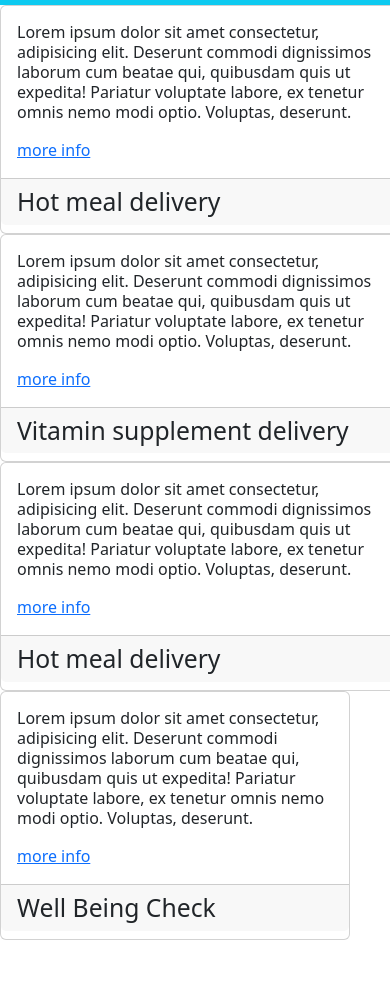
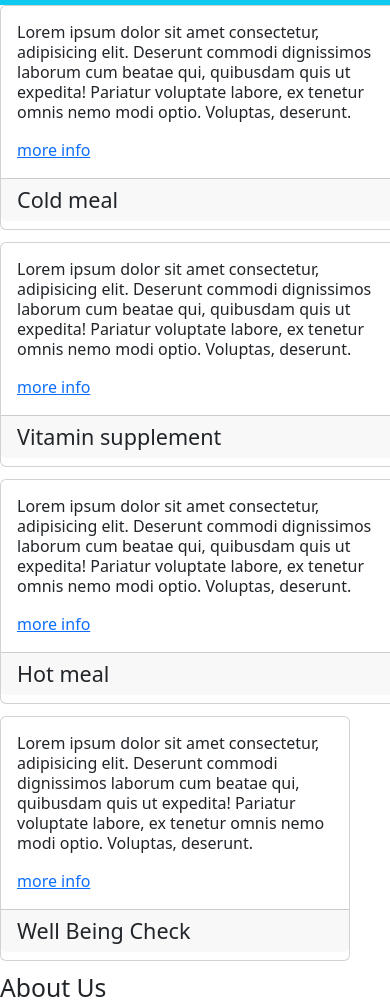
Before and after one commit to devDEVWENDY/liberty-phase1company, a plain HTML site: page index.html in a window 390 px wide. Shown: the part 56-1063 px from the top of the page. Before the commit the page ends 996 px from the top, so only its background shows below. Drawn offline with nearby package versions, Linux system fonts and the light colour scheme.

Commit message:
completed card responsive action; created About Us

```diff
--- a/index.html
+++ b/index.html
@@ -31,14 +31,14 @@
 
         <main>
             <section class="services">
-
+            <div class="card-group">
 
                 <div class="card" style="width: 400px" margin="10px">
                     <div class="card-body">
                       <p class="card-text lh-sm">Lorem ipsum dolor sit amet consectetur, adipisicing elit. Deserunt commodi dignissimos laborum cum beatae qui, quibusdam quis ut expedita! Pariatur voluptate labore, ex tenetur omnis nemo modi optio. Voluptas, deserunt.</p>
                       <a href="#" class="card-link">more info</a>
                     </div>
-                    <h2 class="card-footer">Hot meal delivery</h2>
+                    <h4 class="card-footer">Cold meal</h4>
                 </div>
 
                 <div class="card" style="width: 400px" margin="10px">
@@ -46,7 +46,7 @@
                       <p class="card-text lh-sm">Lorem ipsum dolor sit amet consectetur, adipisicing elit. Deserunt commodi dignissimos laborum cum beatae qui, quibusdam quis ut expedita! Pariatur voluptate labore, ex tenetur omnis nemo modi optio. Voluptas, deserunt.</p>
                       <a href="#" class="card-link">more info</a>
                     </div>
-                    <h2 class="card-footer">Vitamin supplement delivery</h2>
+                    <h4 class="card-footer">Vitamin supplement</h4>
                 </div>
 
                 <div class="card" style="width: 400px" margin="10px">
@@ -54,7 +54,7 @@
                       <p class="card-text lh-sm">Lorem ipsum dolor sit amet consectetur, adipisicing elit. Deserunt commodi dignissimos laborum cum beatae qui, quibusdam quis ut expedita! Pariatur voluptate labore, ex tenetur omnis nemo modi optio. Voluptas, deserunt.</p>
                       <a href="#" class="card-link">more info</a>
                     </div>
-                    <h2 class="card-footer">Hot meal delivery</h2>
+                    <h4 class="card-footer">Hot meal</h4>
                 </div>
 
                 <div class="card" style="width: 350px" margin="10px">
@@ -62,17 +62,22 @@
                       <p class="card-text lh-sm">Lorem ipsum dolor sit amet consectetur, adipisicing elit. Deserunt commodi dignissimos laborum cum beatae qui, quibusdam quis ut expedita! Pariatur voluptate labore, ex tenetur omnis nemo modi optio. Voluptas, deserunt.</p>
                       <a href="#" class="card-link">more info</a>
                     </div>
-                    <h2 class="card-footer">Well Being Check</h2>
+                    <h4 class="card-footer">Well Being Check</h4>
                 </div>
 
+            </div>
+            </section>
 
+            <section>
+                <h2>About Us</h2>
+                <p>To empower local community programs to improve the health and quality of life of the seniors they serve so that no one is left hungry or isolated.</p>
             </section>
 
 
         </main>
 
         <footer>
-
+            <div></div>
 
         </footer>
 
```
